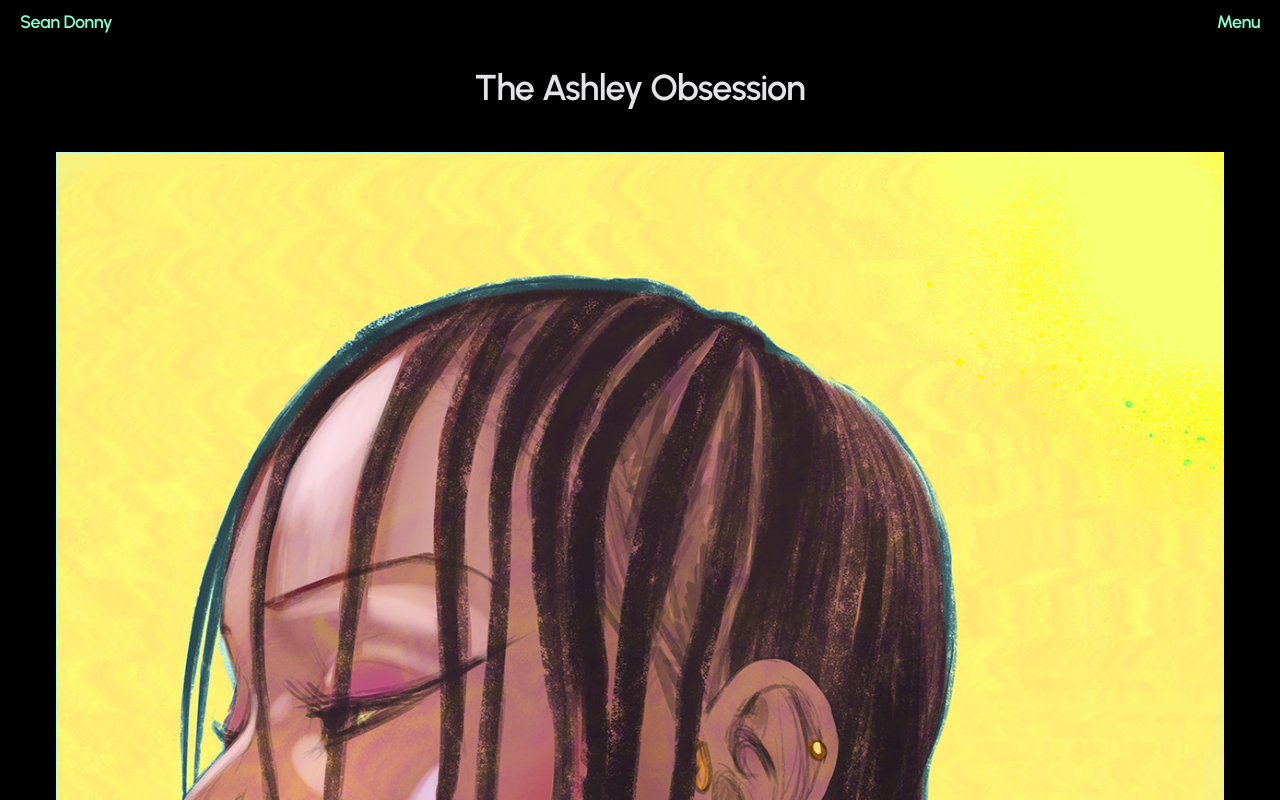
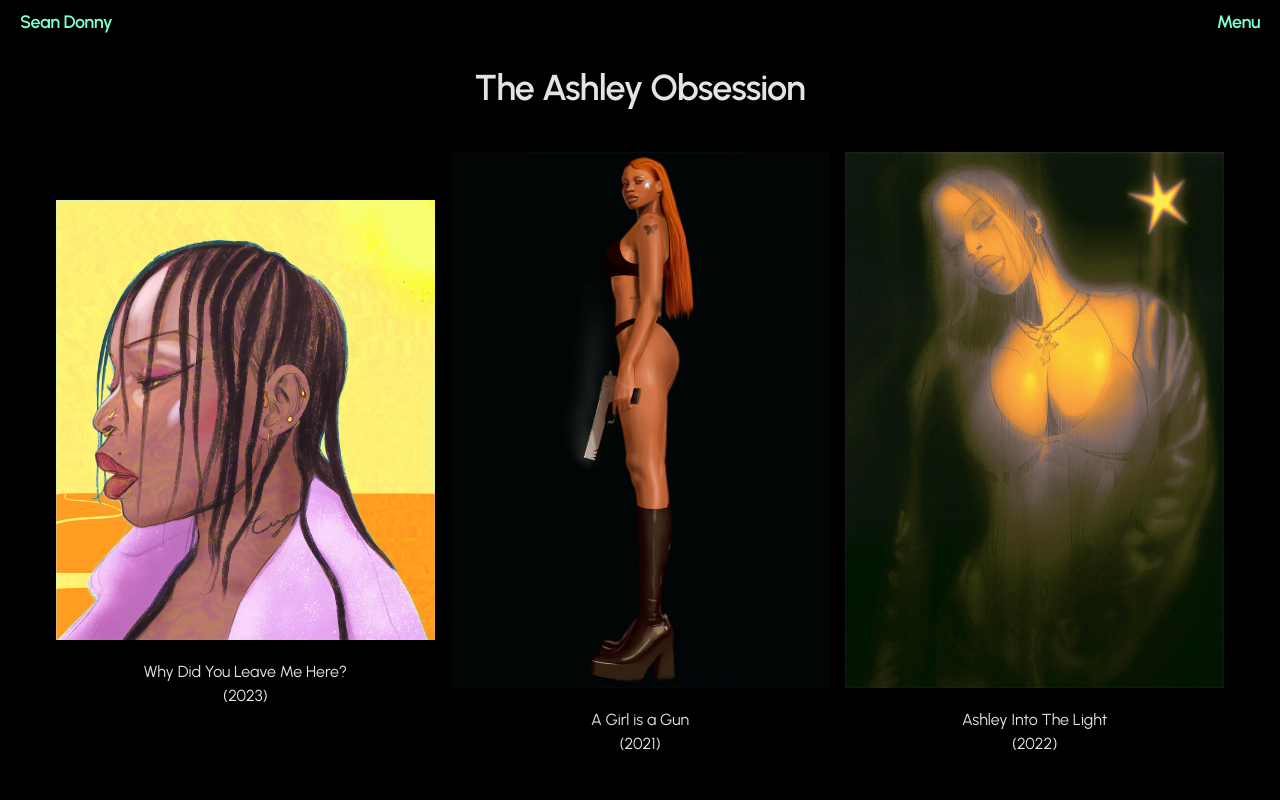
Before and after one commit to Sean-donny/Artist-Portfolio, a React (Vite) app in the folder resume-site/: page /gallery in a window 1280 px wide. Shown: the top 800 px of the page. Built offline with nearby package versions, Linux system fonts and the light colour scheme.

Commit message:
Image stretch bug (test 6)

```diff
--- a/resume-site/src/index.css
+++ b/resume-site/src/index.css
@@ -18,3 +18,22 @@ body.modal-open, body.menu-overlay-open {
     -ms-overflow-style: none;  /* IE and Edge */
     scrollbar-width: none;  /* Firefox */
   }
+
+  /* ashley-obsession-image-container-1 h-full w-full p-2 flex flex-col items-center justify-center hd:w-1/3 mb-10 hd:mb-2 */
+
+  .ashley-obsession-image-container {
+    height: 100%;
+    width: 100%;
+    padding: 0.5rem/* 8px */;
+    display: flex;
+    flex-direction: column;
+    align-items: center;
+    justify-content: center;
+    margin-bottom: 2.5rem/* 40px */;
+  }
+  @media only screen and (min-width: 768px) {
+    .ashley-obsession-image-container {
+      margin-bottom: 0.5rem/* 8px */;
+      width: 33.333333%;
+    }
+  }
--- a/resume-site/src/pages/Gallery/AshleyObsession/index.tsx
+++ b/resume-site/src/pages/Gallery/AshleyObsession/index.tsx
@@ -85,9 +85,9 @@ const AshelyObsession = ({ onOpen }: Props) => {
           ref={ashContentRef}
           style={{ opacity: contentOpacity }}
         >
-          <div className="ashley-obsession-content-images w-full h-full flex flex-col items-center justify-center hd:flex-row">
+          <div className="ashley-obsession-content-images w-full h-full flex flex-col items-center justify-center md:flex-row">
             <motion.div
-              className={`ashley-obsession-image-container-1 h-full w-full p-2 flex flex-col items-center justify-center ${imageData.illustration1.style} mb-10 hd:mb-2`}
+              className={`ashley-obsession-image-container`}
               onClick={onOpen(imageData.illustration1)}
               whileHover={{ scale: 1.05 }}
               whileTap={{ scale: 0.9 }}
@@ -102,8 +102,8 @@ const AshelyObsession = ({ onOpen }: Props) => {
                 title={imageData.illustration1.title}
                 className="ashley-obsession-image-1 z-30 pointer-events-none"
                 style={{
-                  height: '100%',
-                  width: 'auto',
+                  height: 'auto',
+                  width: '100%',
                   marginBottom: 20,
                 }}
               />
@@ -116,7 +116,7 @@ const AshelyObsession = ({ onOpen }: Props) => {
               </motion.div>
             </motion.div>
             <motion.div
-              className={`ashley-obsession-image-container-2 h-full w-full p-2 flex flex-col items-center justify-center ${imageData.illustration2.style} mb-10 hd:mb-2`}
+              className={`ashley-obsession-image-container`}
               onClick={onOpen(imageData.illustration2)}
               whileHover={{ scale: 1.05 }}
               whileTap={{ scale: 0.9 }}
@@ -128,8 +128,8 @@ const AshelyObsession = ({ onOpen }: Props) => {
                 title={imageData.illustration2.title}
                 className="ashley-obsession-image-2 z-20 pointer-events-none"
                 style={{
-                  height: '100%',
-                  width: 'auto',
+                  height: 'auto',
+                  width: '100%',
                   marginBottom: 20,
                 }}
               />
@@ -142,7 +142,7 @@ const AshelyObsession = ({ onOpen }: Props) => {
               </motion.div>
             </motion.div>
             <motion.div
-              className={`ashley-obsession-image-container-3 h-full w-full p-2 flex flex-col items-center justify-center ${imageData.illustration3.style} mb-10 hd:mb-2`}
+              className={`ashley-obsession-image-container`}
               onClick={onOpen(imageData.illustration3)}
               whileHover={{ scale: 1.05 }}
               whileTap={{ scale: 0.9 }}
@@ -157,8 +157,8 @@ const AshelyObsession = ({ onOpen }: Props) => {
                 title={imageData.illustration3.title}
                 className="ashley-obsession-image-3 z-10 pointer-events-none"
                 style={{
-                  height: '100%',
-                  width: 'auto',
+                  height: 'auto',
+                  width: '100%',
                   marginBottom: 20,
                 }}
               />
```
